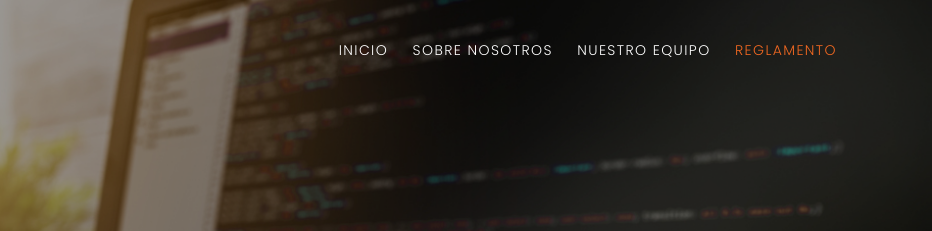
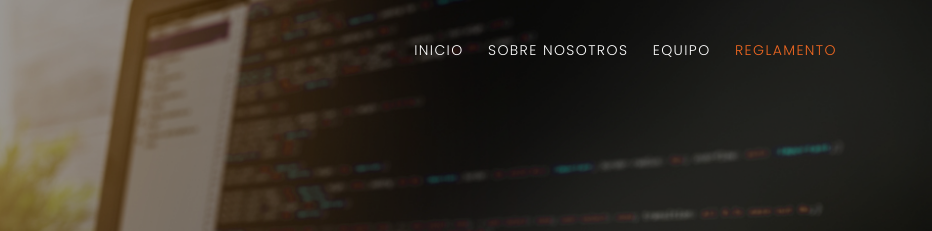
Before and after one commit to hbonilla96/landingChayanners, a plain HTML site: page index.html in a window 1280 px wide. Shown: the top 231 px of the page, 348-1280 px from the left. Drawn offline with Linux system fonts and the light colour scheme; files whose address does not match are found by name; a web font is replaced by a local one.

Commit message:
update link name

```diff
--- a/index.html
+++ b/index.html
@@ -77,7 +77,7 @@
               <ul class="site-menu js-clone-nav mx-auto d-none d-lg-block">
                 <li><a href="#section-home" class="nav-link">Inicio</a></li>
                 <li><a href="#section-about" class="nav-link">Sobre nosotros</a></li>
-                <li><a href="#section-our-team" class="nav-link">Nuestro Equipo</a></li>
+                <li><a href="#section-our-team" class="nav-link">Equipo</a></li>
                 <li><a href="#section-services" class="nav-link">Reglamento</a></li>
               </ul>
             </nav>
```
